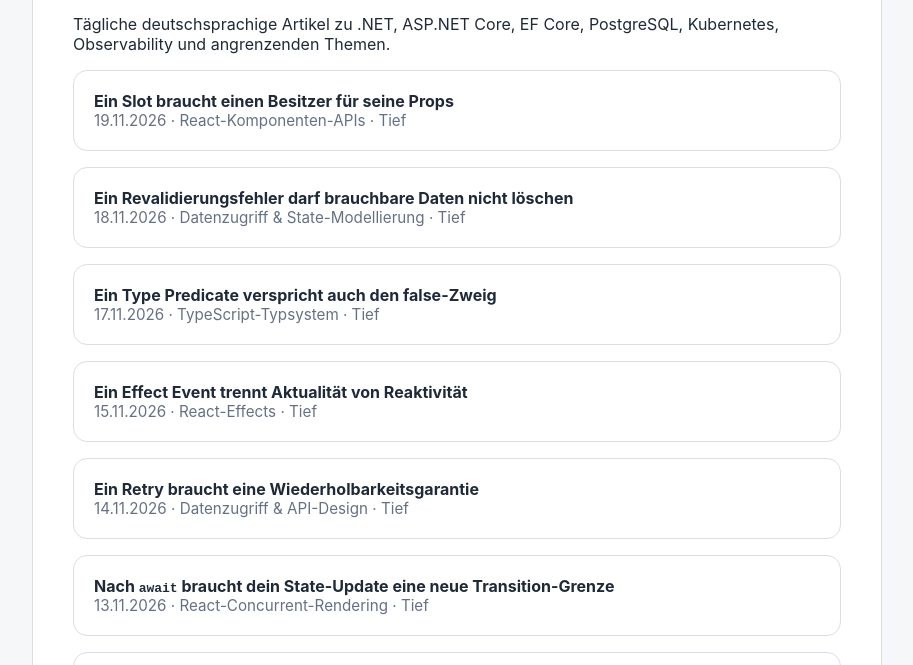
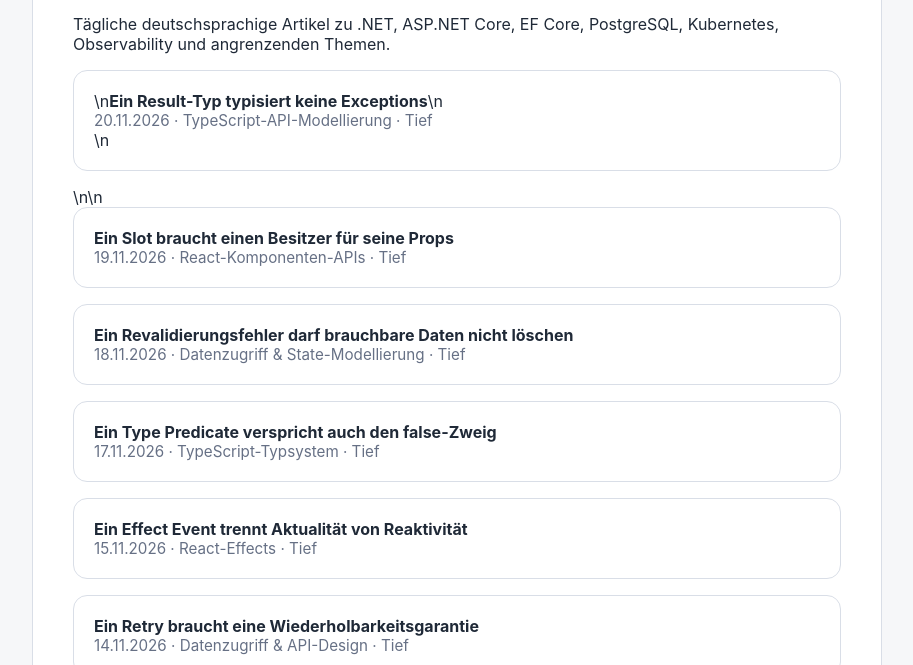
Before and after one commit to Albatros128/tech-artikel, a plain HTML site: page index.html in a window 1280 px wide. Shown: the part 135-800 px from the top of the page, without its empty margins (183-1096 px from the left). Drawn offline with Linux system fonts and the light colour scheme.

Commit message:
Index TypeScript Result error classification article

```diff
--- a/index.html
+++ b/index.html
@@ -14,7 +14,7 @@
 <h1>Tech-Artikel</h1>
 <p>Tägliche deutschsprachige Artikel zu .NET, ASP.NET Core, EF Core, PostgreSQL, Kubernetes, Observability und angrenzenden Themen.</p>
 
-<a class="card" href="react-typescript-2026-11-19-slot-braucht-prop-besitzer.html" style="margin-bottom:16px">
+<a class="card" href="react-typescript-2026-11-20-result-typisiert-keine-exceptions.html" style="margin-bottom:16px">\n<strong>Ein Result-Typ typisiert keine Exceptions</strong>\n<div class="meta">20.11.2026 · TypeScript-API-Modellierung · Tief</div>\n</a>\n\n<a class="card" href="react-typescript-2026-11-19-slot-braucht-prop-besitzer.html" style="margin-bottom:16px">
 <strong>Ein Slot braucht einen Besitzer für seine Props</strong>
 <div class="meta">19.11.2026 · React-Komponenten-APIs · Tief</div>
 </a>
```
